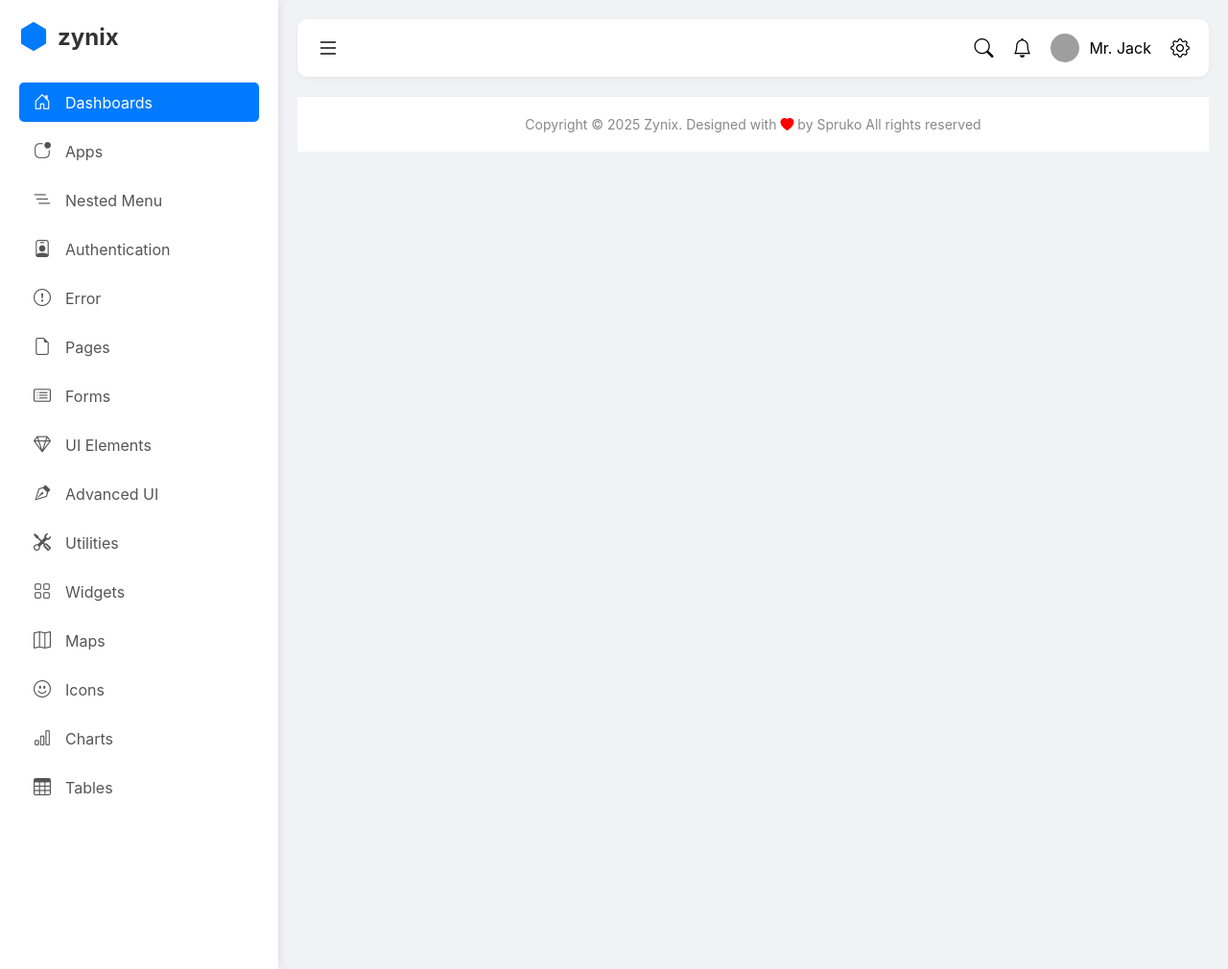
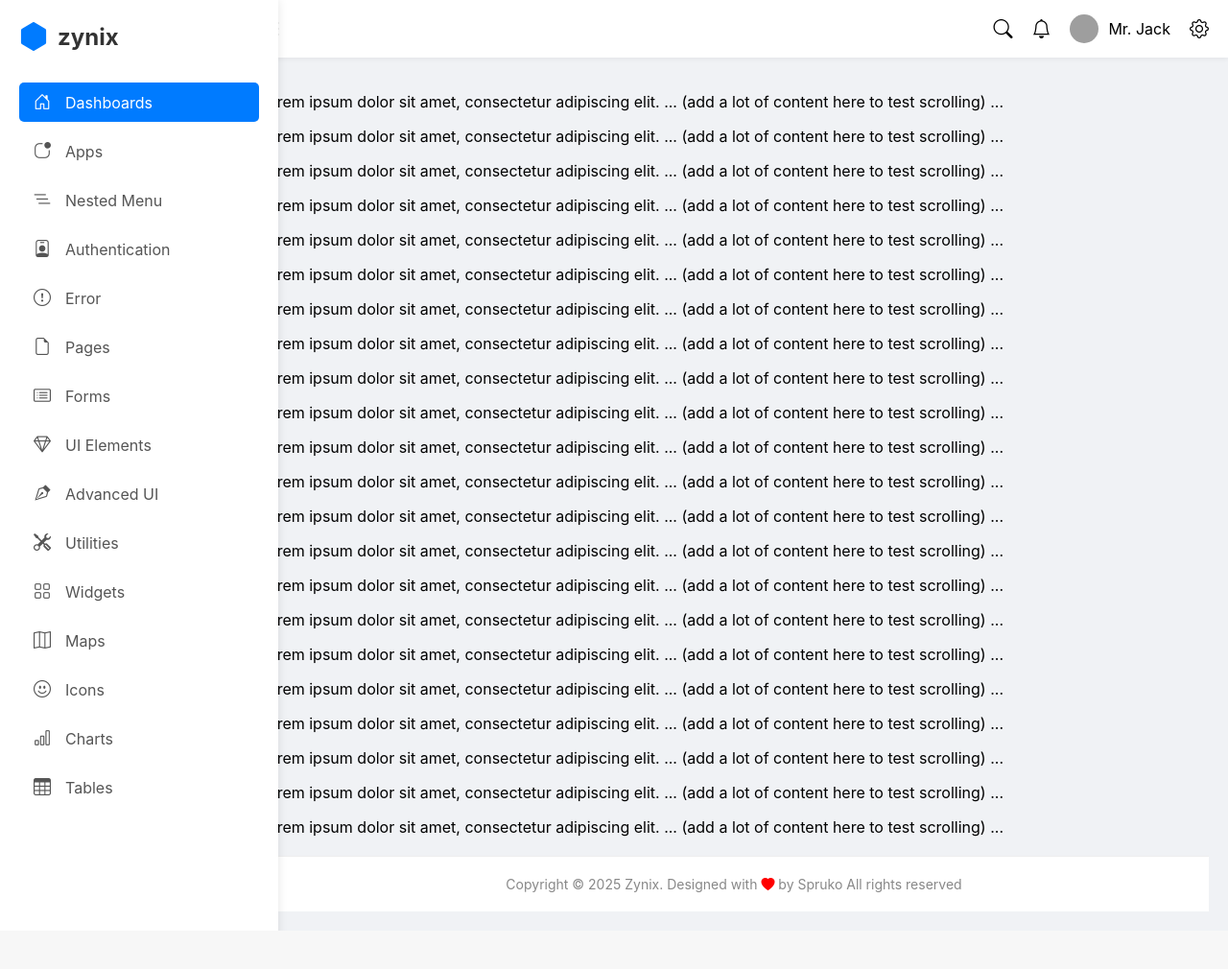
Before and after one commit to encodx/isptrue, a PHP site: page /dashboard.php in a window 1280 px wide. Shown: the whole page at 96% size. After the commit the page ends 970 px from the top, so only its background shows below. Run offline with PHP 8.4, Linux system fonts and the light colour scheme; some libraries are stand-ins or nearby versions; grey boxes are pictures that could not be loaded.

Commit message:
dashboard V 0.02

```diff
--- a/dashboard.php
+++ b/dashboard.php
@@ -20,6 +20,9 @@
             box-shadow: 0 0 10px rgba(0,0,0,0.1);
             display: flex;
             flex-direction: column;
+            position: fixed; /* Fixed Sidebar */
+            z-index: 100;
+            overflow-y: auto;
         }
         .logo {
             display: flex;
@@ -61,8 +64,11 @@
             font-size: 18px;
         }
         .main-content {
+            margin-left: 250px; /* Offset for fixed sidebar */
             flex-grow: 1;
-            padding: 20px;
+            display: flex;
+            flex-direction: column;
+            height: 100vh; /* Full height */
         }
         .header {
             display: flex;
@@ -70,8 +76,8 @@
             align-items: center;
             background-color: #fff;
             padding: 15px 20px;
-            border-radius: 10px;
             box-shadow: 0 2px 5px rgba(0,0,0,0.05);
+            /* The header is now part of the non-scrolling content */
         }
         .header .left-controls {
             display: flex;
@@ -82,7 +88,6 @@
             cursor: pointer;
             margin-right: 20px;
         }
-
         .header .right-controls {
             display: flex;
             align-items: center;
@@ -103,11 +108,16 @@
             border-radius: 50%;
             margin-right: 10px;
         }
+        .scrollable-content {
+            flex-grow: 1;
+            overflow-y: auto; /* Make this area scrollable */
+            padding: 20px;
+        }
         .footer {
             text-align: center;
             padding: 20px;
             background-color: #fff;
-            margin-top: auto;
+            margin-top: 20px; /* Add some space above the footer */
             color: #888;
             font-size: 14px;
             border-top: 1px solid #eee;
@@ -152,12 +162,33 @@
                  <i class="bi bi-gear icon"></i>
             </div>
         </div>
-        <div class="content-area" style="padding-top:20px;">
-            <!-- Main content goes here -->
-        </div>
+        <div class="scrollable-content">
+            <div class="content-area">
+                <!-- Main content goes here -->
+                <p>Lorem ipsum dolor sit amet, consectetur adipiscing elit. ... (add a lot of content here to test scrolling) ...</p>
+                 <p>Lorem ipsum dolor sit amet, consectetur adipiscing elit. ... (add a lot of content here to test scrolling) ...</p>
+                  <p>Lorem ipsum dolor sit amet, consectetur adipiscing elit. ... (add a lot of content here to test scrolling) ...</p>
+                   <p>Lorem ipsum dolor sit amet, consectetur adipiscing elit. ... (add a lot of content here to test scrolling) ...</p>
+                    <p>Lorem ipsum dolor sit amet, consectetur adipiscing elit. ... (add a lot of content here to test scrolling) ...</p>
+                     <p>Lorem ipsum dolor sit amet, consectetur adipiscing elit. ... (add a lot of content here to test scrolling) ...</p>
+                      <p>Lorem ipsum dolor sit amet, consectetur adipiscing elit. ... (add a lot of content here to test scrolling) ...</p>
+                       <p>Lorem ipsum dolor sit amet, consectetur adipiscing elit. ... (add a lot of content here to test scrolling) ...</p>
+                        <p>Lorem ipsum dolor sit amet, consectetur adipiscing elit. ... (add a lot of content here to test scrolling) ...</p>
+                         <p>Lorem ipsum dolor sit amet, consectetur adipiscing elit. ... (add a lot of content here to test scrolling) ...</p>
+                          <p>Lorem ipsum dolor sit amet, consectetur adipiscing elit. ... (add a lot of content here to test scrolling) ...</p>
+                           <p>Lorem ipsum dolor sit amet, consectetur adipiscing elit. ... (add a lot of content here to test scrolling) ...</p>
+                            <p>Lorem ipsum dolor sit amet, consectetur adipiscing elit. ... (add a lot of content here to test scrolling) ...</p>
+                             <p>Lorem ipsum dolor sit amet, consectetur adipiscing elit. ... (add a lot of content here to test scrolling) ...</p> <p>Lorem ipsum dolor sit amet, consectetur adipiscing elit. ... (add a lot of content here to test scrolling) ...</p>
+                              <p>Lorem ipsum dolor sit amet, consectetur adipiscing elit. ... (add a lot of content here to test scrolling) ...</p>
+                               <p>Lorem ipsum dolor sit amet, consectetur adipiscing elit. ... (add a lot of content here to test scrolling) ...</p>
+                                <p>Lorem ipsum dolor sit amet, consectetur adipiscing elit. ... (add a lot of content here to test scrolling) ...</p>
+                                 <p>Lorem ipsum dolor sit amet, consectetur adipiscing elit. ... (add a lot of content here to test scrolling) ...</p>
+                                  <p>Lorem ipsum dolor sit amet, consectetur adipiscing elit. ... (add a lot of content here to test scrolling) ...</p> <p>Lorem ipsum dolor sit amet, consectetur adipiscing elit. ... (add a lot of content here to test scrolling) ...</p> <p>Lorem ipsum dolor sit amet, consectetur adipiscing elit. ... (add a lot of content here to test scrolling) ...</p>
+            </div>
 
-        <div class="footer">
-            Copyright © 2025 Zynix. Designed with <i class="bi bi-heart-fill" style="color: red;"></i> by Spruko All rights reserved
+            <div class="footer">
+                Copyright © 2025 Zynix. Designed with <i class="bi bi-heart-fill" style="color: red;"></i> by Spruko All rights reserved
+            </div>
         </div>
     </div>
 </body>
```
